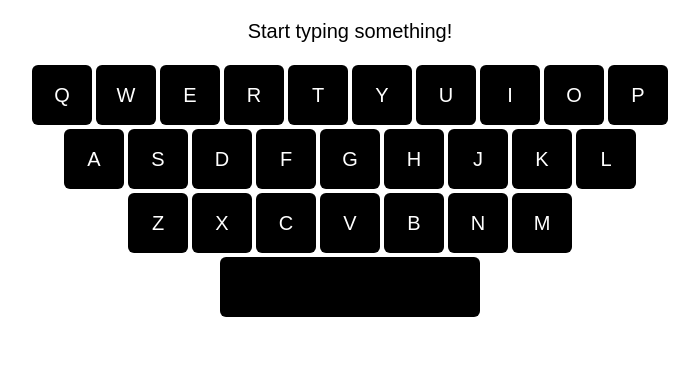
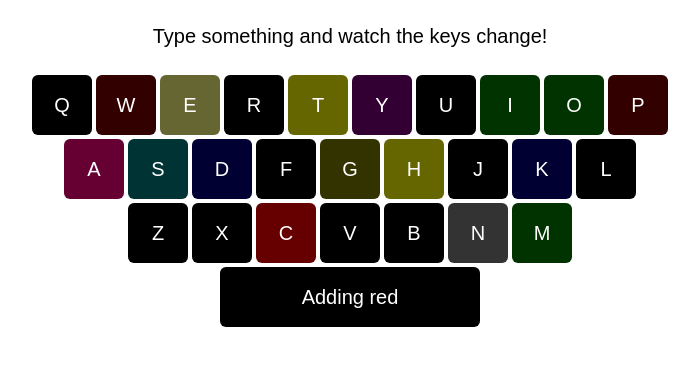
Before and after one commit to AutumnBasinger/colorkeys, a React (Create React App) app: page / in a window 1280 px wide. Shown: the top 366 px of the page, without its empty margins (290-989 px from the left). Built offline with nearby package versions, Linux system fonts and the light colour scheme.

Commit message:
Keys change with initial message

```diff
--- a/src/App.js
+++ b/src/App.js
@@ -3,8 +3,6 @@ import './App.css';
 import { Spacebar } from './components/Spacebar.js'
 import { KeyParent } from './components/KeyParent.js'
 import { InitialMessage } from './components/InitialMessage.js'
-
-
 
 const letterList = ['Q', 'W', 'E', 'R', 'T', 'Y', 'U', 'I', 'O', 'P', 'A',
 'S', 'D', 'F', 'G', 'H', 'J', 'K', 'L', 'Z', 'X', 'C', 'V', 'B', 'N', 'M'];
@@ -15,12 +13,13 @@ class App extends Component {
     this.state = {
       currentColor: 'red',
       lastkey: null,
-      spaceText: null};
+      spaceText: 'Adding red'};
     this.changeColor = this.changeColor.bind(this);
     this.handleKeyPress = this.handleKeyPress.bind(this);
   }
   handleKeyPress (e) {
-    if (e.code[3] === 'c') { //event code for spacebar
+    console.log(e)
+    if (e.code[3] === 'c' || e.code[3] === ' ') { //event code for spacebar
       this.changeColor()
     }
     this.setState({ lastkey: e.code[3] });
@@ -43,7 +42,7 @@ class App extends Component {
       <KeyParent key={letter} letter={letter} currentColor={this.state.currentColor} lastkey={this.state.lastkey}/> );
     return (
       <center>
-        <InitialMessage />
+        <InitialMessage handleKeyPress={this.handleKeyPress}/>
         <center>{letterMap.slice(0,10)}</center>
         <center>{letterMap.slice(10,19)}</center>
         <center>{letterMap.slice(19,26)}</center>
--- a/src/components/InitialMessage.js
+++ b/src/components/InitialMessage.js
@@ -1,30 +1,35 @@
 import React from 'react';
 
-const finalText = 'Start typing something!'
+const finalText = 'Type something and watch the keys change!'
 
 export class InitialMessage extends React.Component {
   constructor(props) {
     super(props);
     this.state = {
-      currentText: ''
+      currentText: '',
+      timer: null
     };
     this.handleChange = this.handleChange.bind(this);
   }
   componentDidMount() {
-    this.handleChange()
-  }
-  componentDidUpdate(prevProps,prevState) {
-    if (prevState.currentText !== finalText) {
-      setTimeout(this.handleChange, 80);
-    }
+    const num = setInterval(this.handleChange, 80);
+    this.setState({timer: num})
   }
   handleChange() {
+    if (this.state.currentText.length === finalText.length) {
+      clearInterval(this.state.timer)
+    }
+    console.log(this.state.currentText)
     const length = (this.state.currentText.length)
     this.setState({ currentText: finalText.substring(0,length+1) });
+    if (length >= finalText.length) {
+      return
+    }
+    this.props.handleKeyPress({ code:('key' + finalText[length].toUpperCase()) })
   }
   render() {
     return (
-      <div style={{padding: 20, fontSize: 20}}> {this.state.currentText} </div>
+      <div style={{padding: 25, fontSize: 20}}> {this.state.currentText} </div>
     );
   }
 }
```
